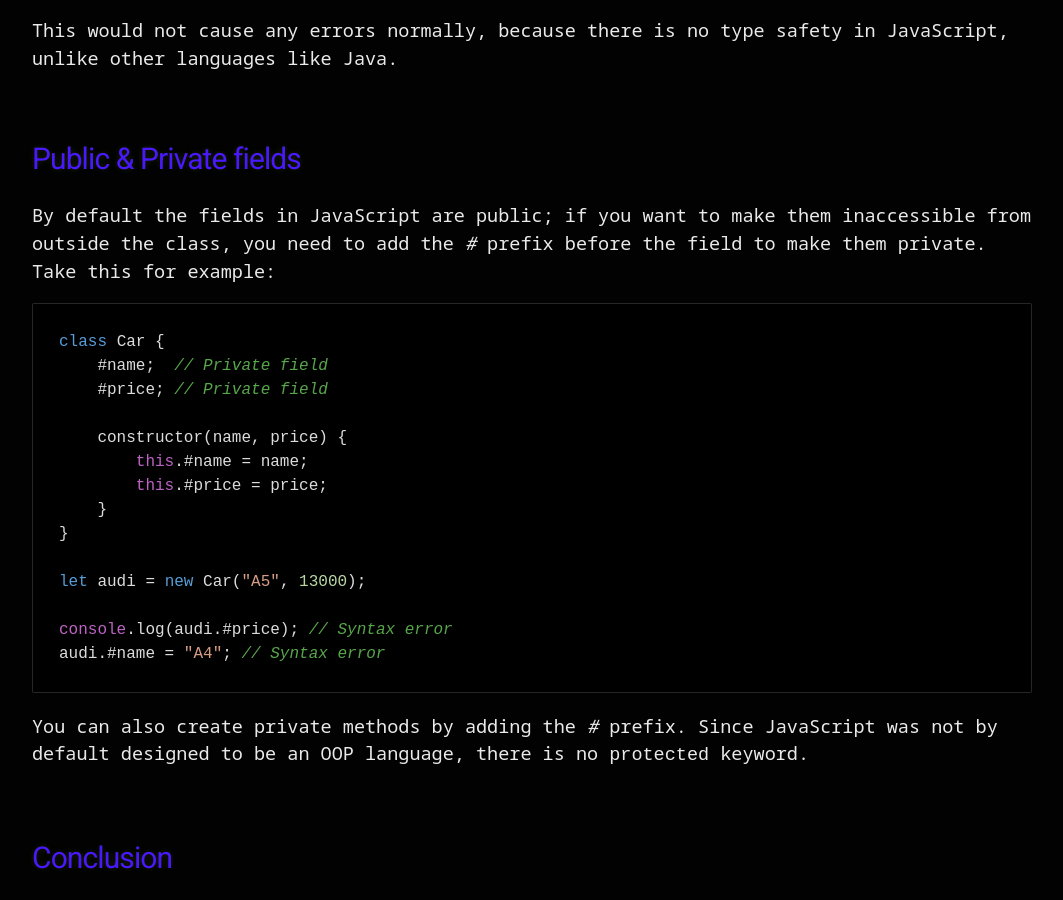
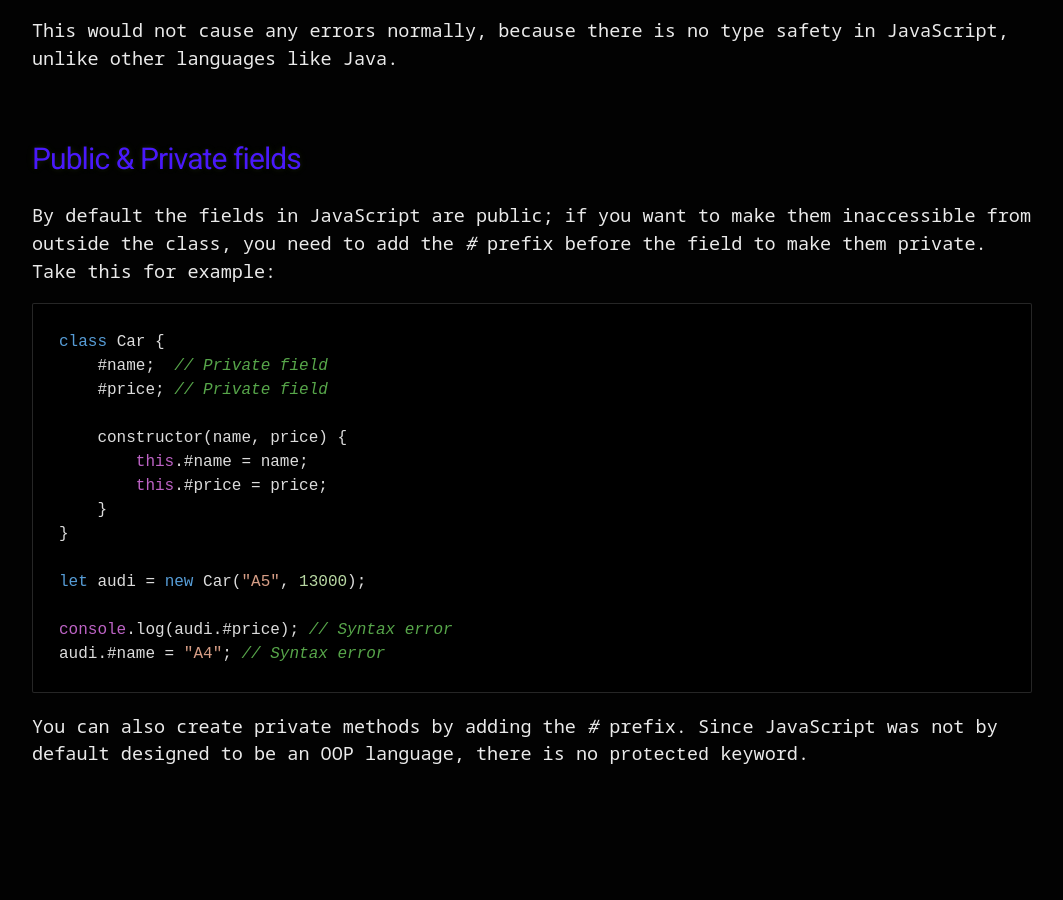
Before and after one commit to 20kilograma/blog, a Jekyll site: the page built from oop-js.md, in a window 1280 px wide and 900 px high, scrolled down 6786 px. Shown: the whole window, without its empty margins (108-1171 px from the left). Built offline with Jekyll 4.4.1, drawn with Linux system fonts in a browser that asks for light colours; nearby versions of some CDN libraries; some web fonts are replaced; our own code applies the rules of GitHub Pages for plain Markdown files; after the commit the page ends 7622 px from its top, so only the background shows below that.

Commit message:
Update oop-js.md

```diff
--- a/oop-js.md
+++ b/oop-js.md
@@ -184,5 +184,3 @@ audi.#name = "A4"; // Syntax error</code></pre>
 You can also create private methods by adding the <i>#</i> prefix. Since JavaScript was not by default designed to be an OOP language, there is no <code>protected</code> keyword.
 
 <br>
-
-# Conclusion
```
